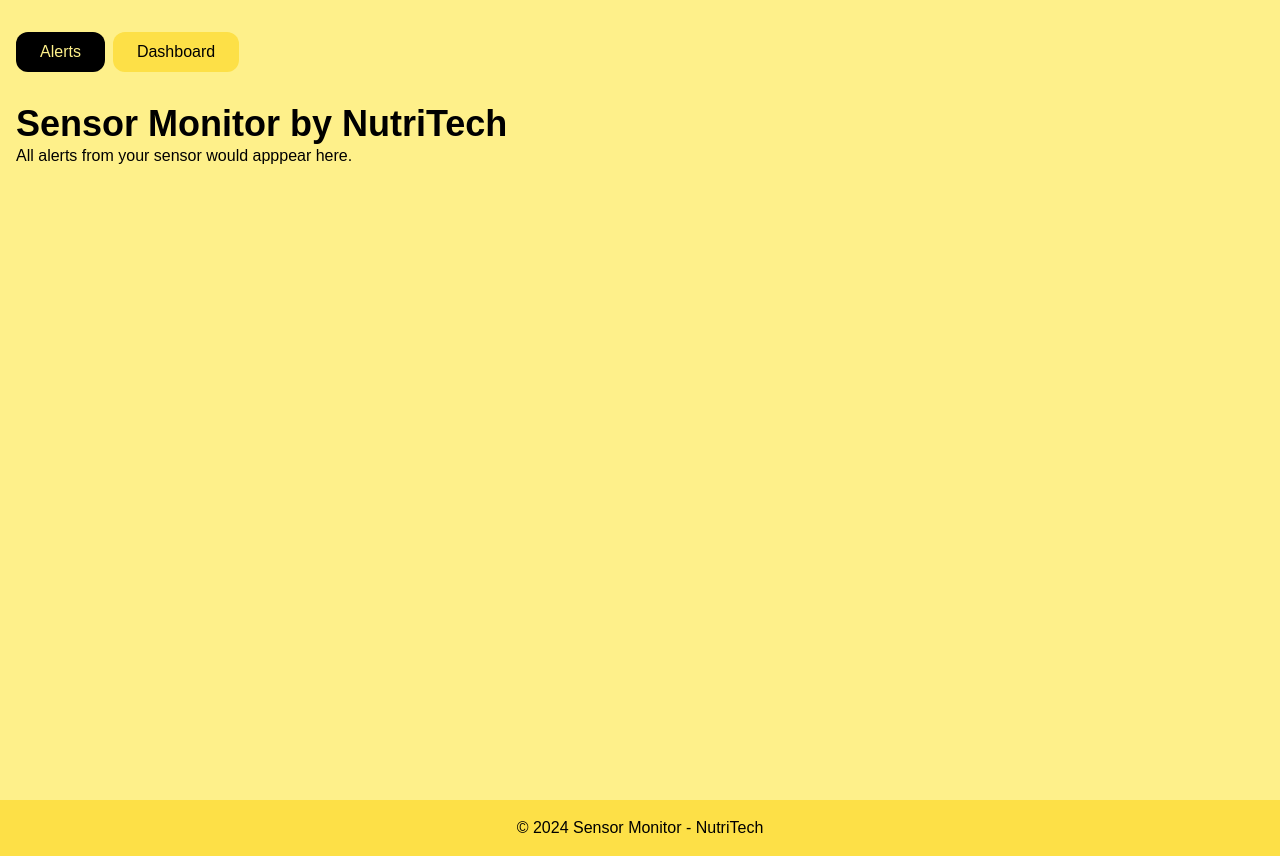
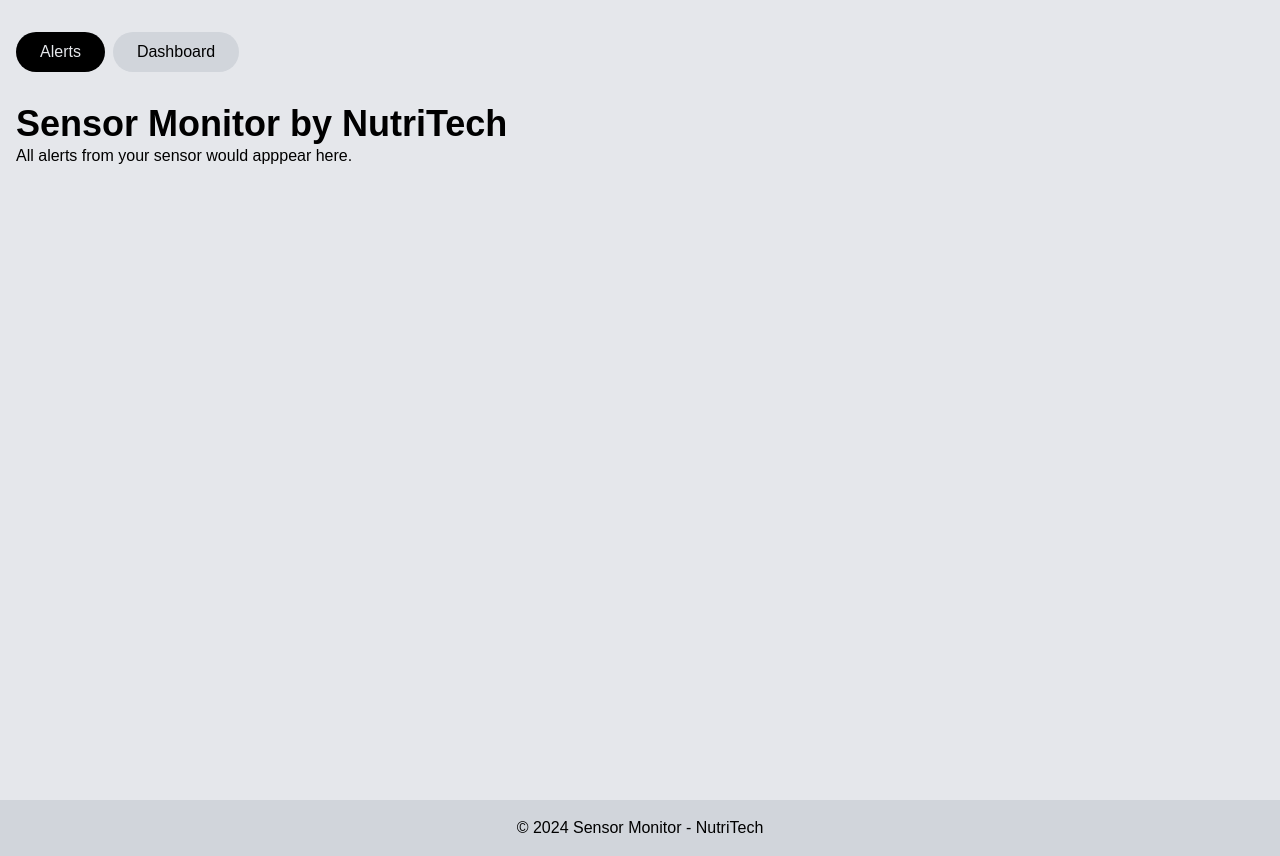
Before and after one commit to kamsiOrazulike/proby-device, a Next.js app: page / in a window 1280 px wide. Built offline with nearby package versions, Linux system fonts and the light colour scheme.

Commit message:
ui changes

```diff
--- a/app/components/Dashboard.tsx
+++ b/app/components/Dashboard.tsx
@@ -114,7 +114,7 @@ export default function Dashboard() {
   const lastUpdateTime = lastUpdate?.toLocaleString() ?? "No data";
 
   return (
-    <div className="bg-yellow-200 text-black min-h-screen p-4 sm:p-8">
+    <div className="bg-gray-200 text-black min-h-screen p-4 sm:p-8">
       <main className="max-w-7xl mx-auto space-y-4">
         <h1 className="text-3xl sm:text-4xl font-bold -mt-2">
           Sensor Readings
--- a/app/components/Footer.tsx
+++ b/app/components/Footer.tsx
@@ -2,7 +2,7 @@ import React from "react";
 
 const Footer = () => {
   return (
-    <div className="bottom-0 bg-yellow-300 text-black">
+    <div className="bottom-0 bg-gray-300 text-black">
       <footer className="py-4 text-center">
         © 2024 Sensor Monitor - NutriTech
       </footer>
--- a/app/components/ReadingCards.tsx
+++ b/app/components/ReadingCards.tsx
@@ -1,7 +1,7 @@
 import { ReadingCardProps } from "../types";
 
 export const ReadingCard = ({ title, value, unit }: ReadingCardProps) => (
-  <div className="bg-yellow-300 p-6 rounded-lg shadow-lg">
+  <div className="bg-gray-300 p-6 rounded-lg shadow-lg">
     <h3 className="text-lg font-bold mb-2">{title}</h3>
     <div className="text-3xl font-bold mb-1">{value}</div>
     <div className="text-sm opacity-75">{unit}</div>
--- a/app/page.tsx
+++ b/app/page.tsx
@@ -7,25 +7,25 @@ export default function Home() {
   const [activeTab, setActiveTab] = useState<"home" | "data">("home");
 
   return (
-    <div className="bg-yellow-200 text-black min-h-screen">
+    <div className="bg-gray-200 text-black min-h-screen">
       <div className="max-w-7xl mx-auto px-4 py-8">
-        <div className="flex items-center mb-8">
+        <div className="relative rounded-full mb-8">
           <button
             onClick={() => setActiveTab("home")}
-            className={`mr-2 px-6 py-2 rounded-xl transition-colors ${
+            className={`mr-2 px-6 py-2 rounded-full transition-colors duration-150 ${
               activeTab === "home"
-                ? "bg-black text-yellow-200"
-                : "bg-yellow-300 hover:bg-yellow-400"
+                ? "bg-black text-gray-200"
+                : "bg-gray-300 hover:bg-black/70 hover:text-gray-200"
             }`}
           >
             Alerts
           </button>
           <button
             onClick={() => setActiveTab("data")}
-            className={`px-6 py-2 rounded-xl transition-colors ${
+            className={`px-6 py-2 rounded-full transition-colors duration-150 ${
               activeTab === "data"
-                ? "bg-black text-yellow-200"
-                : "bg-yellow-300 hover:bg-yellow-400"
+                ? "bg-black text-gray-200"
+                : "bg-gray-300 hover:bg-black/70 hover:text-gray-200"
             }`}
           >
             Dashboard
```
